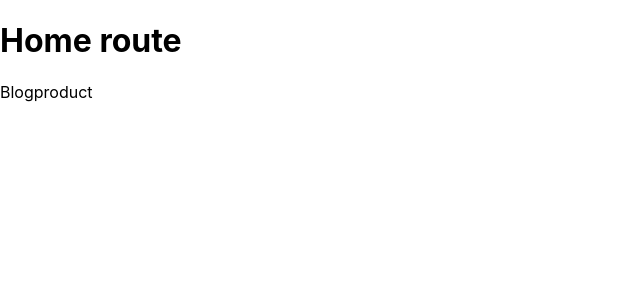
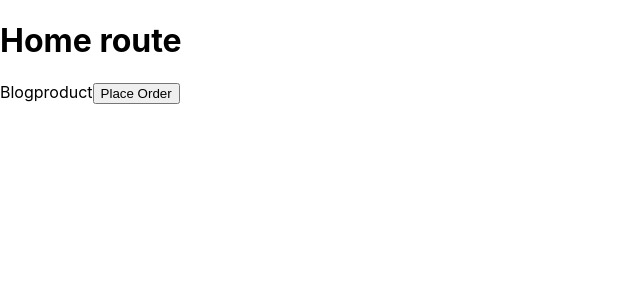
Before and after one commit to onesmusmuna/nextjs, a Next.js app in the folder next-routing/: page / in a window 1280 px wide. Shown: the top 300 px of the page, without its empty margins (0-640 px from the left). Built offline with nearby package versions, Linux system fonts and the light colour scheme.

Commit message:
Navigating programatically || redirecting routes

```diff
--- a/next-routing/pages/index.js
+++ b/next-routing/pages/index.js
@@ -1,6 +1,13 @@
 import Link from "next/link";
+import { useRouter } from "next/router";
 
 export default function Home() {
+  const router = useRouter();
+
+  const handleClick = () => {
+    console.log("placing your order");
+    router.push("/product");
+  };
   return (
     <>
       <h1>Home route</h1>
@@ -11,6 +18,8 @@ export default function Home() {
       <Link href="/product">
         <a>product</a>
       </Link>
+
+      <button onClick={handleClick}>Place Order</button>
     </>
   );
 }
```
